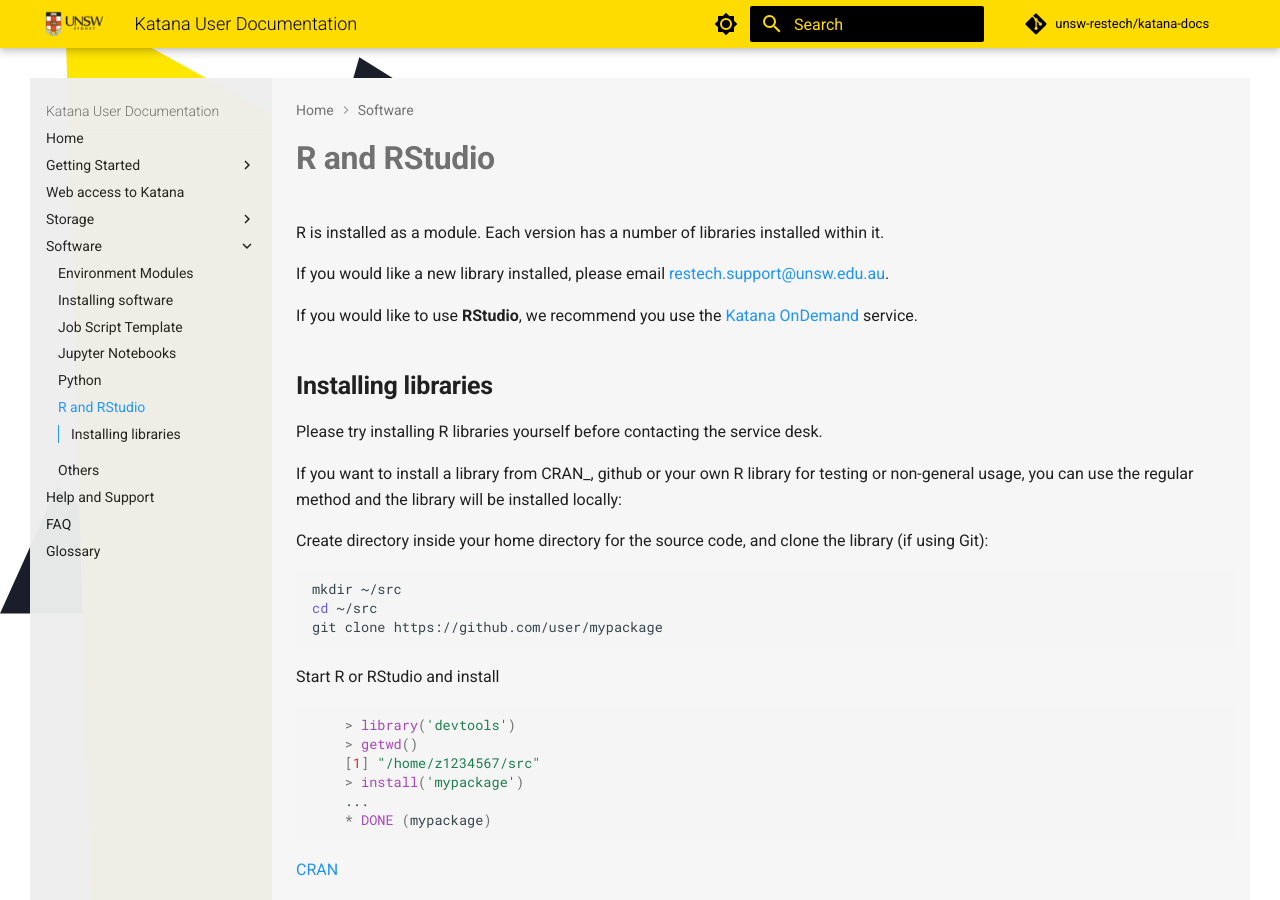
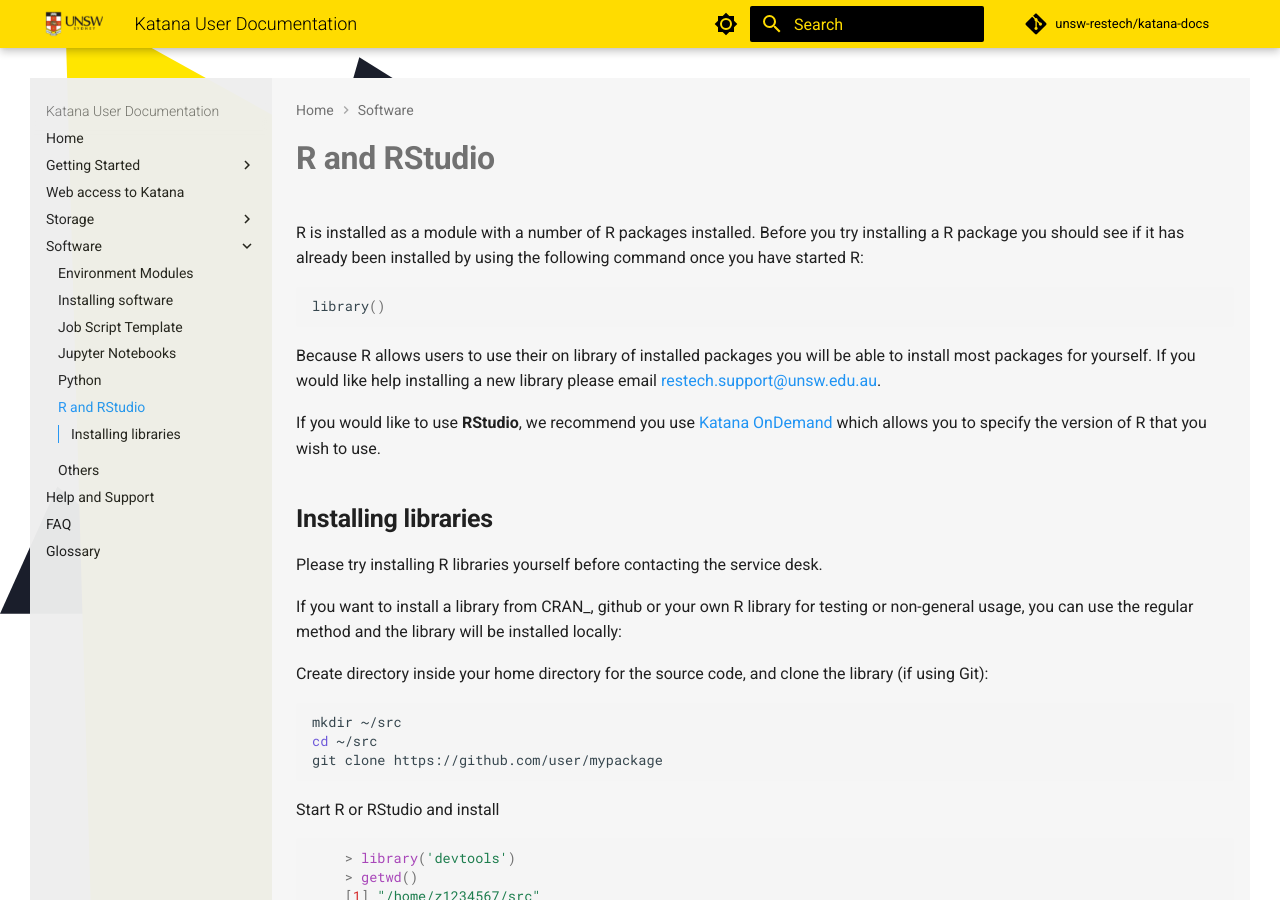
Before and after one commit to unsw-restech/unsw-restech.github.io, an MkDocs documentation site: the page built from docs/software/r.md, in a window 1280 px wide and 900 px high. Built offline with MkDocs 1.6.1 and Material for MkDocs 9.7.7, drawn with Linux system fonts in a browser that asks for light colours; comment, search, counter and statistics services are not loaded; some of the changed text lies outside the part shown.

Commit message:
Update r.md
Updated R information.

````diff
--- a/docs/software/r.md
+++ b/docs/software/r.md
@@ -1,11 +1,17 @@
 title: R and RStudio
 
-R is installed as a module. Each version has a number of libraries installed
-within it.
+R is installed as a module with a number of R packages installed. Before you try installing a R package you should see if it has already been installed
+by using the following command once you have started R:
 
-If you would like a new library installed, please email [restech.support@unsw.edu.au](mailto:restech.support@unsw.edu.au).
+``` bash
+library()
+```
 
-If you would like to use **RStudio**, we recommend you use the [Katana OnDemand](../using_katana/ondemand.md) service.
+Because R allows users to use their on library of installed packages you will be able to install most packages for yourself. If you would like help installing
+a new library please email [restech.support@unsw.edu.au](mailto:restech.support@unsw.edu.au).
+
+If you would like to use **RStudio**, we recommend you use [Katana OnDemand](../using_katana/ondemand.md) which allows you to specify the version of R that you
+wish to use.
 
 ## Installing libraries
 
@@ -35,4 +41,14 @@
     * DONE (mypackage)
 ```
 
+If one or more of the packages that you have installed for yourself rely on accessing software via the module command then you will need to load the module before starting R. If you forgot or are
+using RStudio where this is not possible then you can load the module from within R by making use of the file `/usr/share/Modules/init/r.R` in the following way to both load and unload modules.
+``` r
+
+    > load("/usr/share/Modules/init/r.R")
+    > module("add","gdal/3.5.3")
+	> module("del","gdal/3.5.3")
+```
+
+
 [CRAN](https://cran.r-project.org/web/packages/index.html)
````
